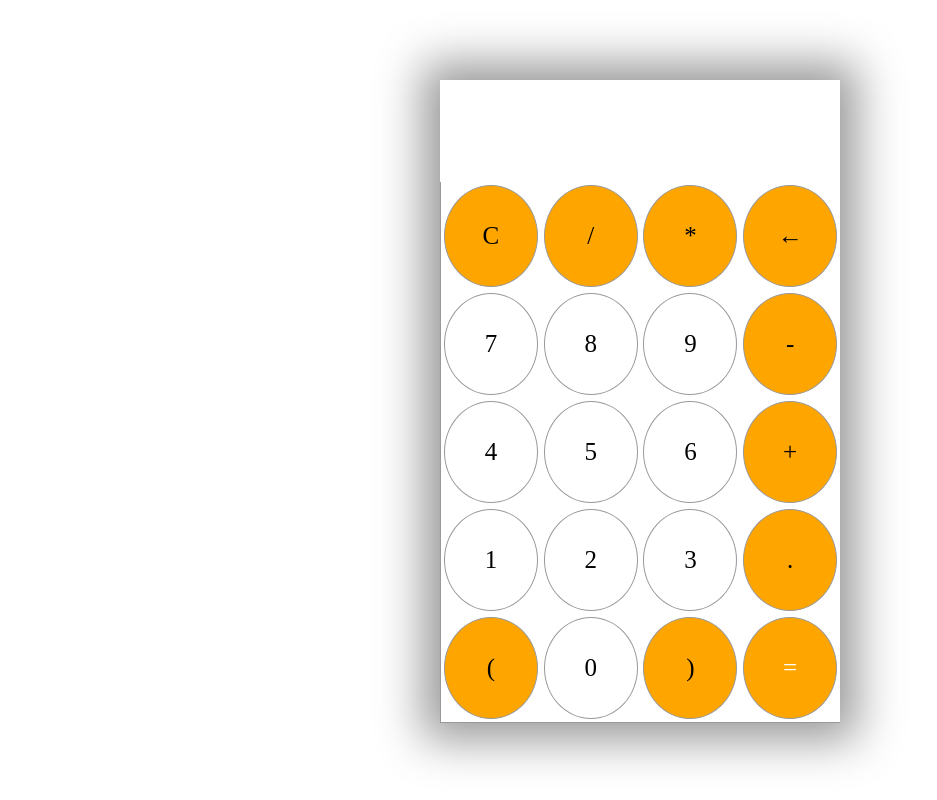
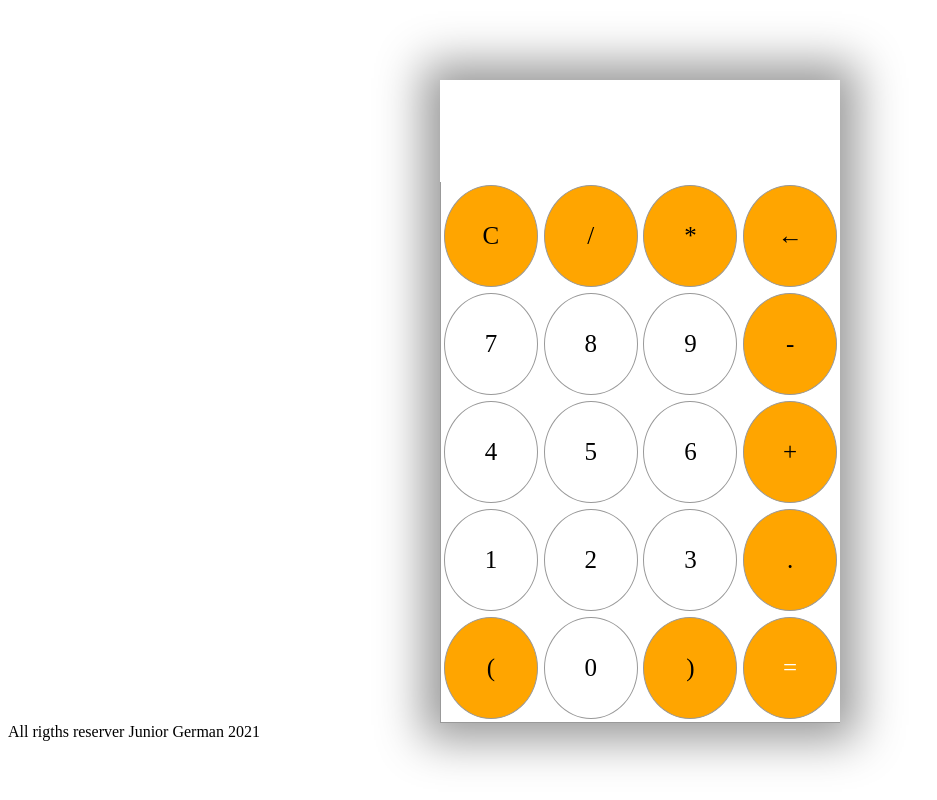
Before and after one commit to dopdev-del/firstcalculatorjs, a plain HTML site: page index.html in a window 1280 px wide. Shown: the whole page, without its empty margins (0-937 px from the left). Drawn offline with Linux system fonts and the light colour scheme.

Commit message:
Update index.html

```diff
--- a/index.html
+++ b/index.html
@@ -32,6 +32,7 @@
                 <div id="equal" class="button">=</div>
             </div>
         </div>
+        <footer>All rigths reserver Junior German 2021</footer>
     </section>
     <script src="app.js"></script>
 </body>
```
